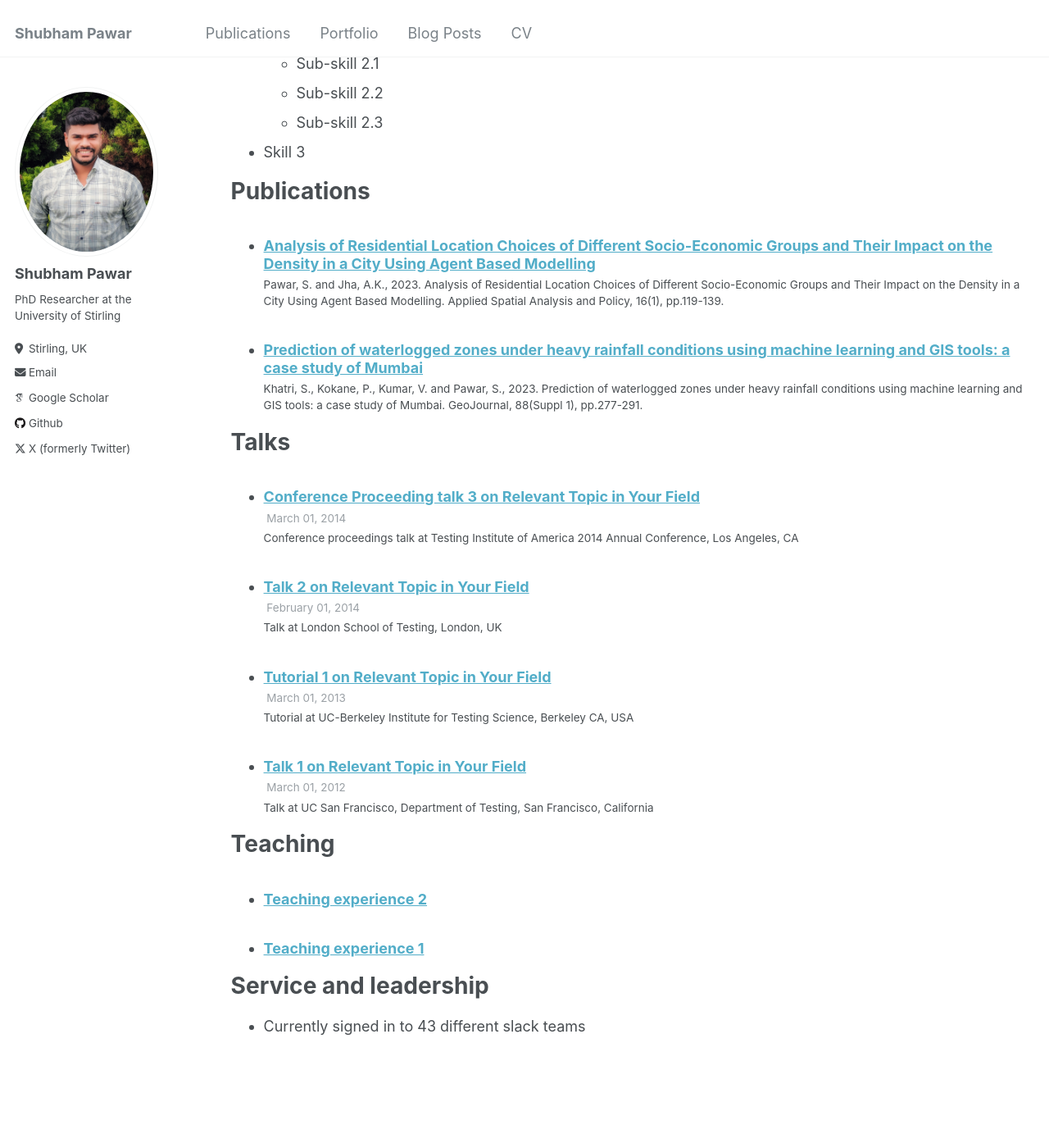
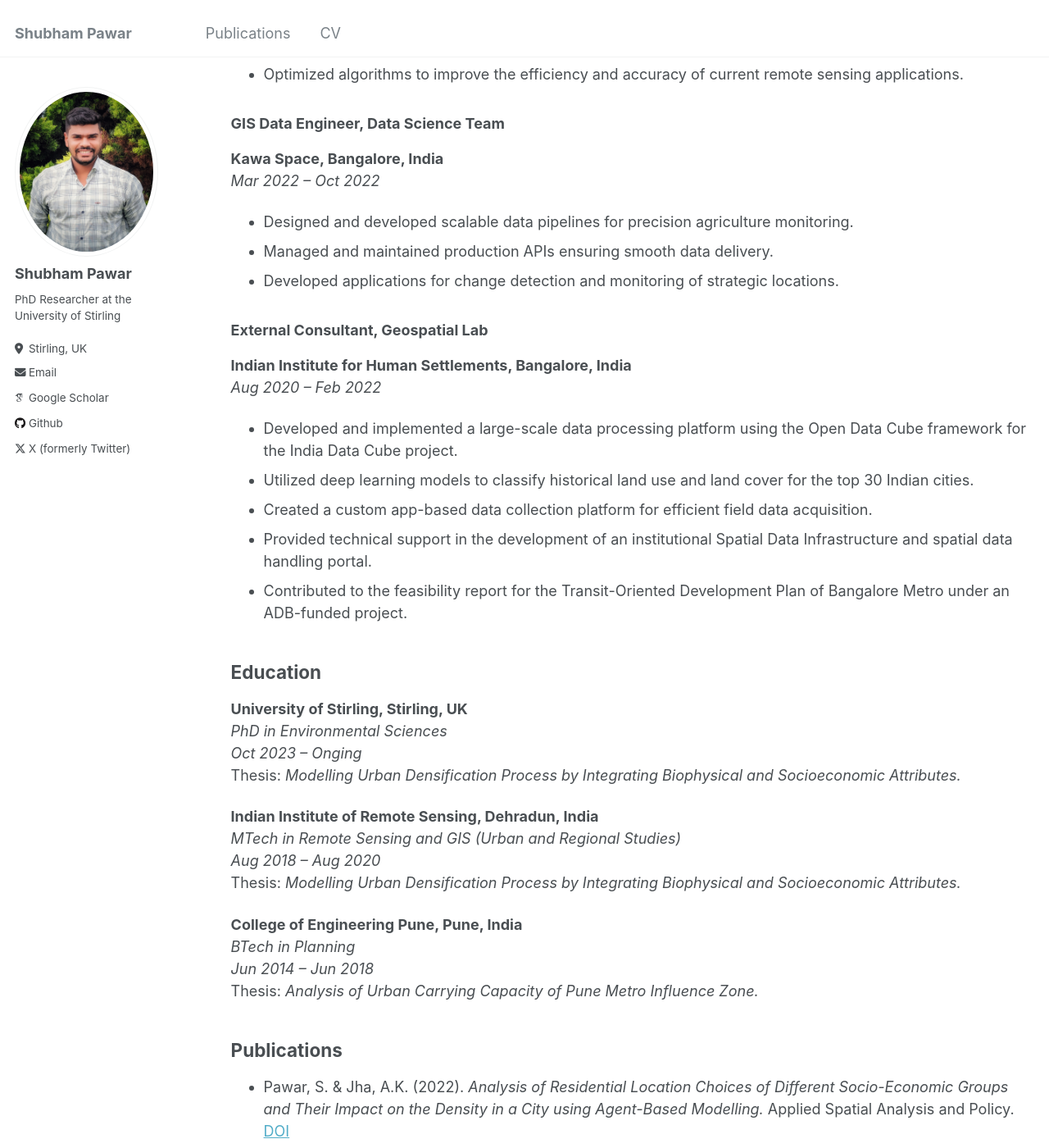
Before and after one commit to Shubham6147/shubham.github.io, a Jekyll site: the page built from _pages/cv.md, in a window 1280 px wide and 1400 px high, scrolled down 870 px. Shown: the whole window at 82% size. Built offline with Jekyll 4.4.1, drawn with Linux system fonts in a browser that asks for light colours; some web fonts are replaced; some of the changed text lies outside the part shown.

Commit message:
updated CV

```diff
--- a/_pages/cv.md
+++ b/_pages/cv.md
@@ -9,56 +9,78 @@ redirect_from:
 
 {% include base_path %}
 
-Education
-======
-* Ph.D in Version Control Theory, GitHub University, 2018 (expected)
-* M.S. in Jekyll, GitHub University, 2014
-* B.S. in GitHub, GitHub University, 2012
 
-Work experience
-======
-* Spring 2024: Academic Pages Collaborator
-  * Github University
-  * Duties includes: Updates and improvements to template
-  * Supervisor: The Users
+# Shubham Pawar
 
-* Fall 2015: Research Assistant
-  * Github University
-  * Duties included: Merging pull requests
-  * Supervisor: Professor Hub
+**Location:** Stirling, Scotland, UK
+**Email:** [pawarshubham60@gmail.com](mailto:pawarshubham60@gmail.com)
+**LinkedIn:** [smpawar1997](https://www.linkedin.com/in/smpawar1997/)
 
-* Summer 2015: Research Assistant
-  * Github University
-  * Duties included: Tagging issues
-  * Supervisor: Professor Git
+## Skills & Software Tools
+- **Programming:** Python, Web Scraping
+- **Machine Learning:** Pytorch, Scikit-learn
+- **Remote Sensing & GIS:** Google Earth Engine, QGIS, Geoserver, GDAL, PostGIS
+- **Cloud Platforms:** Google Cloud Platform
 
-Skills
-======
-* Skill 1
-* Skill 2
-  * Sub-skill 2.1
-  * Sub-skill 2.2
-  * Sub-skill 2.3
-* Skill 3
+## Professional Experience
 
-Publications
-======
-  <ul>{% for post in site.publications reversed %}
-    {% include archive-single-cv.html %}
-  {% endfor %}</ul>
+### **Tutor**
+**University of Stirling, Stirling, UK**
+*Oct 2023 – Present*
+- update this.
 
-Talks
-======
-  <ul>{% for post in site.talks reversed %}
-    {% include archive-single-talk-cv.html  %}
-  {% endfor %}</ul>
 
-Teaching
-======
-  <ul>{% for post in site.teaching reversed %}
-    {% include archive-single-cv.html %}
-  {% endfor %}</ul>
+### **GIS Data Engineer, Data Science Team**
+**Vassar Labs, Hyderabad, India**
+*Oct 2022 – Oct 2023*
+- Developed remote sensing applications for water resource monitoring and landcover classification.
+- Optimized algorithms to improve the efficiency and accuracy of current remote sensing applications.
 
-Service and leadership
-======
-* Currently signed in to 43 different slack teams
+### **GIS Data Engineer, Data Science Team**
+**Kawa Space, Bangalore, India**
+*Mar 2022 – Oct 2022*
+- Designed and developed scalable data pipelines for precision agriculture monitoring.
+- Managed and maintained production APIs ensuring smooth data delivery.
+- Developed applications for change detection and monitoring of strategic locations.
+
+### **External Consultant, Geospatial Lab**
+**Indian Institute for Human Settlements, Bangalore, India**
+*Aug 2020 – Feb 2022*
+- Developed and implemented a large-scale data processing platform using the Open Data Cube framework for the India Data Cube project.
+- Utilized deep learning models to classify historical land use and land cover for the top 30 Indian cities.
+- Created a custom app-based data collection platform for efficient field data acquisition.
+- Provided technical support in the development of an institutional Spatial Data Infrastructure and spatial data handling portal.
+- Contributed to the feasibility report for the Transit-Oriented Development Plan of Bangalore Metro under an ADB-funded project.
+
+## Education
+**University of Stirling, Stirling, UK**
+*PhD in Environmental Sciences*
+*Oct 2023 – Onging*
+Thesis: *Modelling Urban Densification Process by Integrating Biophysical and Socioeconomic Attributes.*
+
+**Indian Institute of Remote Sensing, Dehradun, India**
+*MTech in Remote Sensing and GIS (Urban and Regional Studies)*
+*Aug 2018 – Aug 2020*
+Thesis: *Modelling Urban Densification Process by Integrating Biophysical and Socioeconomic Attributes.*
+
+**College of Engineering Pune, Pune, India**
+*BTech in Planning*
+*Jun 2014 – Jun 2018*
+Thesis: *Analysis of Urban Carrying Capacity of Pune Metro Influence Zone.*
+
+## Publications
+- Pawar, S. & Jha, A.K. (2022). *Analysis of Residential Location Choices of Different Socio-Economic Groups and Their Impact on the Density in a City using Agent-Based Modelling.* Applied Spatial Analysis and Policy. [DOI](https://doi.org/10.1007/s12061-022-09461-3)
+- Khatri, S., Kokane, P., Kumar, V. & Pawar, S. (2022). *Prediction of Waterlogged Zones under Heavy Rainfall Conditions using Machine Learning and GIS Tools: A Case Study of Mumbai.* GeoJournal. [DOI](https://doi.org/10.1007/s10708-022-10731-3)
+- Chapariya, K., Vashishtha, A. & Pawar, S. (2019, August). *Real-time data acquisition and visualization from an open government data platform through API.* 4th ISSE National Conference INAC-2019.
+
+## Leadership & Community Involvement
+- National Social Service Scheme Volunteer
+- Organizer of IIRS Conference & COEP GIS Conference
+- Annual Sports Event Management
+- Event Lead, Tech Fest
+- Participant – Annual Boat Club Showcase
+
+## Language Proficiency
+- **English:** Full Professional Proficiency
+- **Marathi:** Native Proficiency
+- **Hindi:** Full Professional Proficiency
```
Also changed, not shown: _data/navigation.yml (+4 -4 lines), _pages/about.md (+2 -22 lines).
